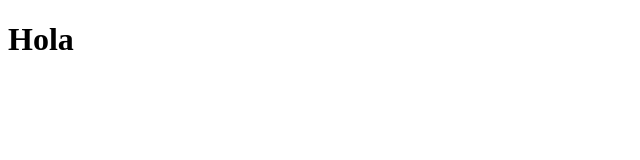
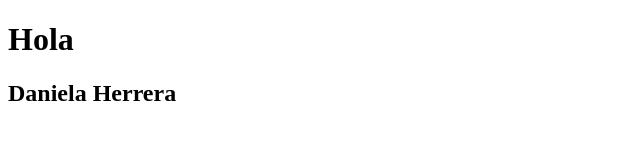
Before and after one commit to Danni-HB/bonuslab, a plain HTML site: page index.html in a window 1280 px wide. Shown: the whole page, without its empty margins (0-640 px from the left). Drawn offline with Linux system fonts and the light colour scheme.

Commit message:
Added my name

```diff
--- a/index.html
+++ b/index.html
@@ -7,5 +7,6 @@
     </head>
     <body>
         <h1>Hola</h1>
+        <h2>Daniela Herrera</h2>
     </body>
 </html>
```
